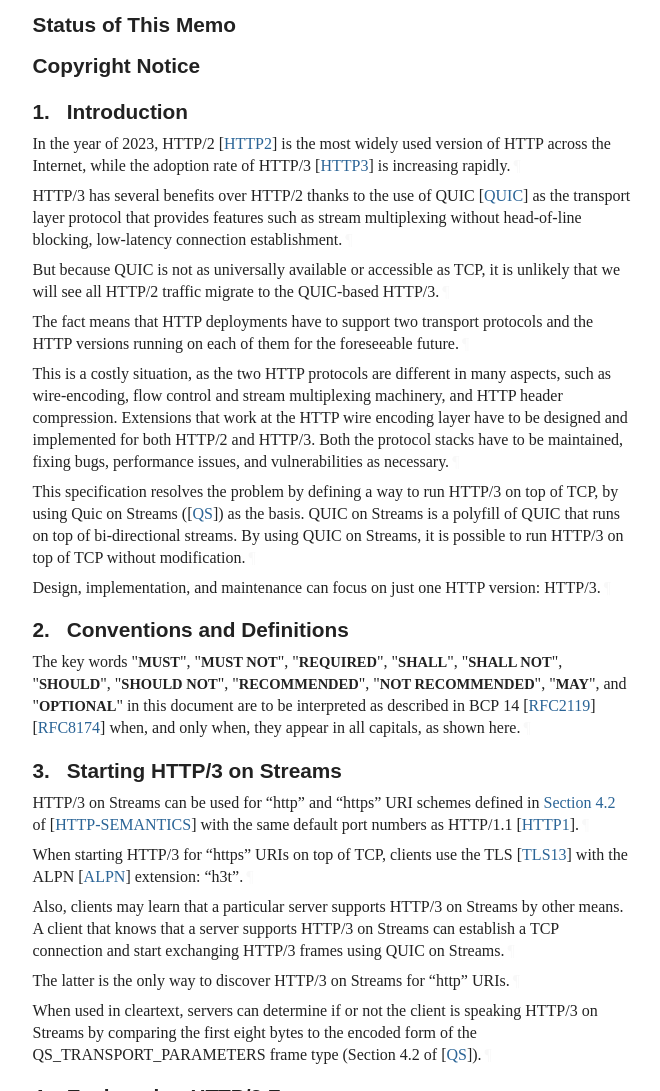
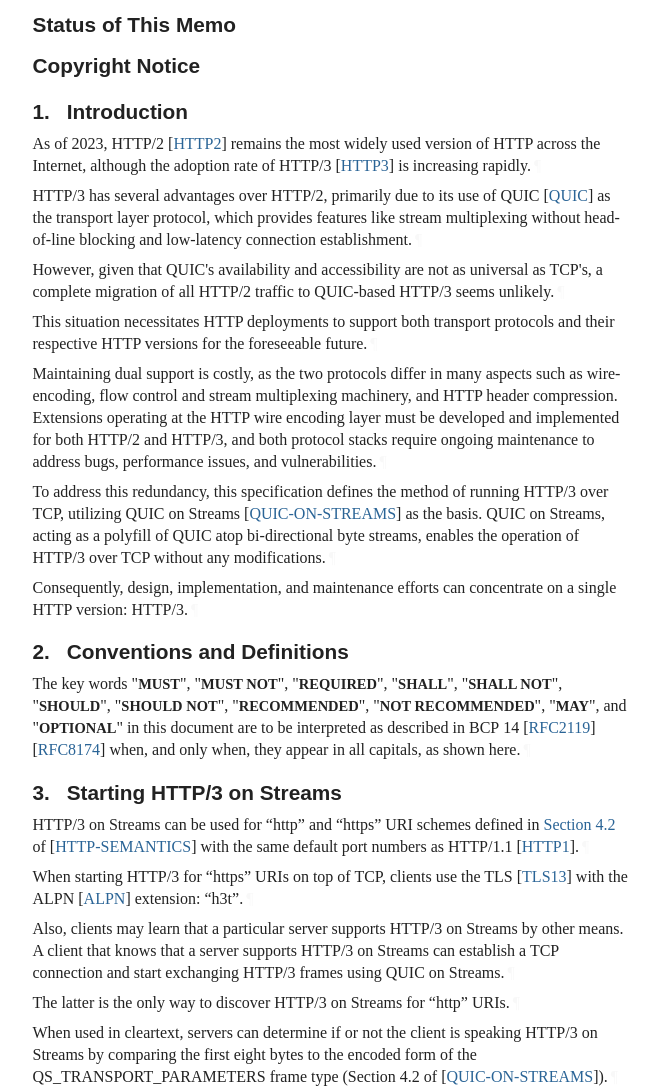
Before and after one commit to kazuho/draft-kazuho-httpbis-http3-over-tcp, a plain HTML site: page draft-kazuho-httpbis-http3-on-streams.html in a window 1280 px wide. Shown: the part 580-1671 px from the top of the page, without its empty margins (92-752 px from the left). Drawn offline with Linux system fonts and the light colour scheme; a web font is replaced by a local one.

Commit message:
Script updating gh-pages from cacd714. [ci skip]

```diff
--- a/draft-kazuho-httpbis-http3-on-streams.html
+++ b/draft-kazuho-httpbis-http3-on-streams.html
@@ -1170,31 +1170,31 @@ byte-oriented streams such as TLS over TCP.<a href="#section-abstract-1" class="
       <h2 id="name-introduction">
 <a href="#section-1" class="section-number selfRef">1. </a><a href="#name-introduction" class="section-name selfRef">Introduction</a>
       </h2>
-<p id="section-1-1">In the year of 2023, HTTP/2 <span>[<a href="#HTTP2" class="cite xref">HTTP2</a>]</span> is the most widely used version
-of HTTP across the Internet, while the adoption rate of HTTP/3
+<p id="section-1-1">As of 2023, HTTP/2 <span>[<a href="#HTTP2" class="cite xref">HTTP2</a>]</span> remains the most widely used version of
+HTTP across the Internet, although the adoption rate of HTTP/3
 <span>[<a href="#HTTP3" class="cite xref">HTTP3</a>]</span> is increasing rapidly.<a href="#section-1-1" class="pilcrow">¶</a></p>
-<p id="section-1-2">HTTP/3 has several benefits over HTTP/2 thanks to the use of QUIC
-<span>[<a href="#QUIC" class="cite xref">QUIC</a>]</span> as the transport layer protocol that provides features such as
-stream multiplexing without head-of-line blocking, low-latency connection
+<p id="section-1-2">HTTP/3 has several advantages over HTTP/2, primarily due to its use of QUIC
+<span>[<a href="#QUIC" class="cite xref">QUIC</a>]</span> as the transport layer protocol, which provides features like
+stream multiplexing without head-of-line blocking and low-latency connection
 establishment.<a href="#section-1-2" class="pilcrow">¶</a></p>
-<p id="section-1-3">But because QUIC is not as universally available or accessible as TCP, it is
-unlikely that we will see all HTTP/2 traffic migrate to the QUIC-based HTTP/3.<a href="#section-1-3" class="pilcrow">¶</a></p>
-<p id="section-1-4">The fact means that HTTP deployments have to support two transport protocols and
-the HTTP versions running on each of them for the foreseeable future.<a href="#section-1-4" class="pilcrow">¶</a></p>
-<p id="section-1-5">This is a costly situation, as the two HTTP protocols are different in many
-aspects, such as wire-encoding, flow control and stream multiplexing machinery,
-and HTTP header compression. Extensions that work at the HTTP wire encoding
-layer have to be designed and implemented for both HTTP/2 and HTTP/3. Both the
-protocol stacks have to be maintained, fixing bugs, performance issues, and
-vulnerabilities as necessary.<a href="#section-1-5" class="pilcrow">¶</a></p>
-<p id="section-1-6">This specification resolves the problem by defining a way to run HTTP/3 on top
-of TCP, by using Quic on Streams
-(<span>[<a href="#QS" class="cite xref">QS</a>]</span>) as the basis. QUIC on
-Streams is a polyfill of QUIC that runs on top of bi-directional streams. By
-using QUIC on Streams, it is possible to run HTTP/3 on top of TCP without
-modification.<a href="#section-1-6" class="pilcrow">¶</a></p>
-<p id="section-1-7">Design, implementation, and maintenance can focus on just one HTTP version:
-HTTP/3.<a href="#section-1-7" class="pilcrow">¶</a></p>
+<p id="section-1-3">However, given that QUIC's availability and accessibility are not as universal
+as TCP's, a complete migration of all HTTP/2 traffic to QUIC-based HTTP/3 seems
+unlikely.<a href="#section-1-3" class="pilcrow">¶</a></p>
+<p id="section-1-4">This situation necessitates HTTP deployments to support both transport protocols
+and their respective HTTP versions for the foreseeable future.<a href="#section-1-4" class="pilcrow">¶</a></p>
+<p id="section-1-5">Maintaining dual support is costly, as the two protocols differ in many aspects
+such as wire-encoding, flow control and stream multiplexing machinery, and HTTP
+header compression. Extensions operating at the HTTP wire encoding layer must
+be developed and implemented for both HTTP/2 and HTTP/3, and both protocol
+stacks require ongoing maintenance to address bugs, performance issues, and
+vulnerabilities.<a href="#section-1-5" class="pilcrow">¶</a></p>
+<p id="section-1-6">To address this redundancy, this specification defines the method of running
+HTTP/3 over TCP, utilizing QUIC on Streams
+<span>[<a href="#QUIC-ON-STREAMS" class="cite xref">QUIC-ON-STREAMS</a>]</span> as the basis. QUIC on
+Streams, acting as a polyfill of QUIC atop bi-directional byte streams, enables
+the operation of HTTP/3 over TCP without any modifications.<a href="#section-1-6" class="pilcrow">¶</a></p>
+<p id="section-1-7">Consequently, design, implementation, and maintenance efforts can concentrate on
+a single HTTP version: HTTP/3.<a href="#section-1-7" class="pilcrow">¶</a></p>
 </section>
 </div>
 <div id="conventions-and-definitions">
@@ -1225,7 +1225,7 @@ Streams.<a href="#section-3-3" class="pilcrow">¶</a></p>
 <p id="section-3-4">The latter is the only way to discover HTTP/3 on Streams for “http” URIs.<a href="#section-3-4" class="pilcrow">¶</a></p>
 <p id="section-3-5">When used in cleartext, servers can determine if or not the client is speaking
 HTTP/3 on Streams by comparing the first eight bytes to the encoded form of the
-QS_TRANSPORT_PARAMETERS frame type (Section 4.2 of <span>[<a href="#QS" class="cite xref">QS</a>]</span>).<a href="#section-3-5" class="pilcrow">¶</a></p>
+QS_TRANSPORT_PARAMETERS frame type (Section 4.2 of <span>[<a href="#QUIC-ON-STREAMS" class="cite xref">QUIC-ON-STREAMS</a>]</span>).<a href="#section-3-5" class="pilcrow">¶</a></p>
 </section>
 </div>
 <div id="exchanging-http3-frames">
@@ -1293,7 +1293,7 @@ defined in <span>[<a href="#EXT-CONNECT3" class="cite xref">EXT-CONNECT3</a>]</s
         <dd>
 <span class="refAuthor">Bishop, M., Ed.</span>, <span class="refTitle">"HTTP/3"</span>, <span class="seriesInfo">RFC 9114</span>, <span class="seriesInfo">DOI 10.17487/RFC9114</span>, <time datetime="2022-06" class="refDate">June 2022</time>, <span>&lt;<a href="https://www.rfc-editor.org/rfc/rfc9114">https://www.rfc-editor.org/rfc/rfc9114</a>&gt;</span>. </dd>
 <dd class="break"></dd>
-<dt id="QS">[QS]</dt>
+<dt id="QUIC-ON-STREAMS">[QUIC-ON-STREAMS]</dt>
         <dd>
 <span class="refTitle">"*** BROKEN REFERENCE ***"</span>. </dd>
 <dd class="break"></dd>
```
Also changed, not shown: draft-kazuho-httpbis-http3-on-streams.txt.
